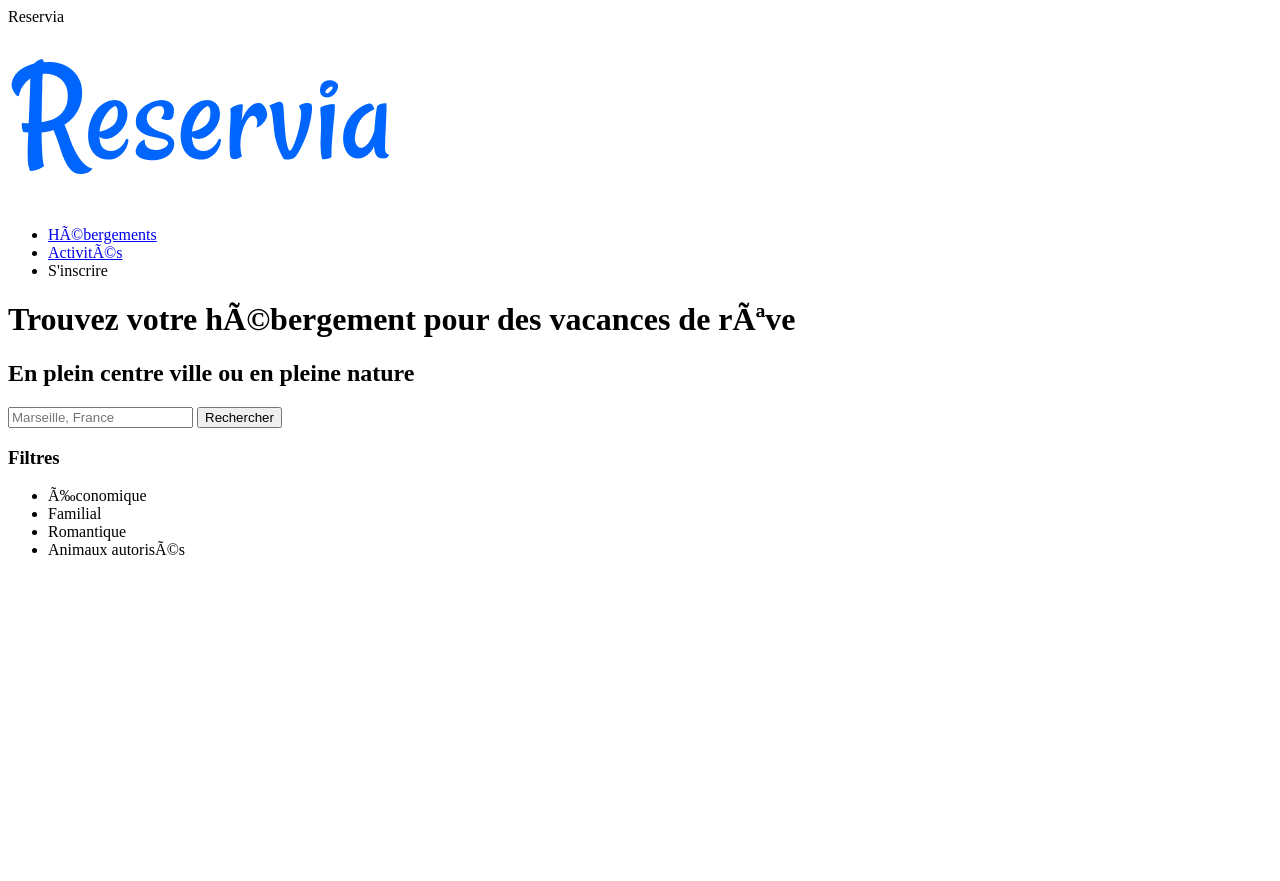
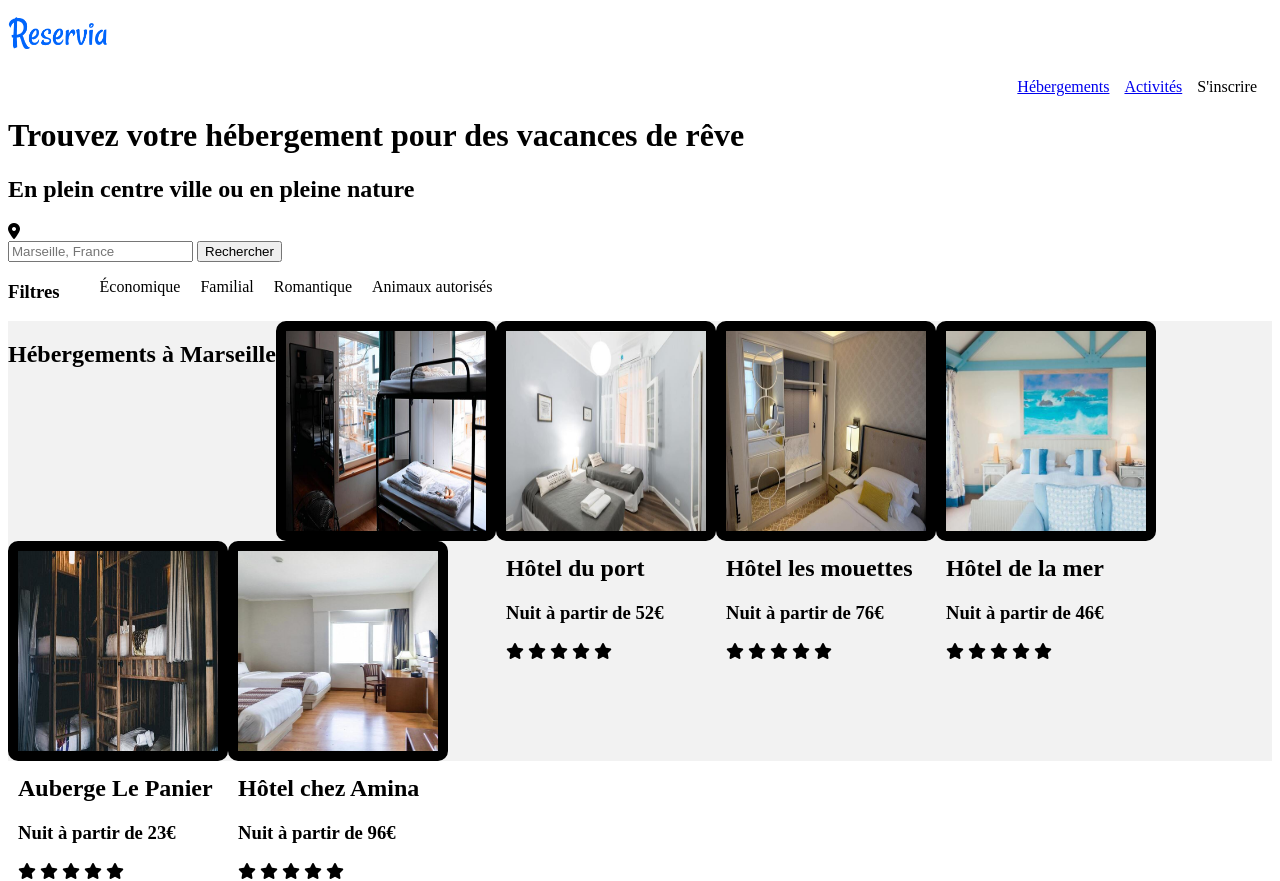
Before and after one commit to LoicLebert/LoicLebert_2_14122020, a plain HTML site: page reservia.html in a window 1280 px wide. Before the commit the page ends 800 px from the top, so only its background shows below. Drawn offline with Linux system fonts and the light colour scheme.

Commit message:
Modifications class

```diff
--- a/reservia.html
+++ b/reservia.html
@@ -1,21 +1,23 @@
 <!DOCTYPE html>
 <html lang="fr">
     <head>
-        <meta charset="UTF-8 />
+        <meta charset="utf-8" />
+        <link rel="stylesheet" href="style.css" />
         <title>Reservia</title>
+        <script src="https://kit.fontawesome.com/8264f3a608.js" crossorigin="anonymous"></script>
     </head>
 
     <body>
         <div id="bloc_page">
             <header>
                 <div id="logo">
-                    <img src="Ressources/images/logo/Reservia@3x.png" alt="Logo Reservia" />
+                    <img src="Ressources/images/logo/Reservia@3x.png" alt="Logo Reservia" width="100px" height="50px"/>
                 </div>
 
                 <nav>
                     <ul>
-                        <li><a href="#">Hébergements</a></li>
-                        <li><a href="#">Activités</a></li>
+                        <li><a href="#hebergements">Hébergements</a></li>
+                        <li><a href="#activites">Activités</a></li>
                         <li> S'inscrire</li>
                     </ul>
                 </nav>
@@ -27,12 +29,13 @@
 
                 <div id="recherche">
                     <div class="barre">
+                        <i class="fas fa-map-marker-alt"></i>
                         <form>
                             <input type="search" name="recherche" placeholder="Marseille, France" />
                             <input type="submit" value="Rechercher" />
                         </form>
                     </div>
-                    <div classe="filtres">
+                    <div class="filtres">
                         <h3>Filtres</h3>
                             <ul>
                                 <li>Économique</li>
@@ -42,5 +45,72 @@
                             </ul>
                     </div>
                 </div>
+            </header>
+
+            <section>
+                <div id="hebergements">
+                    <h1>Hébergements à Marseille</h1>
+                        <div class="premier_cadre">
+                            <img src="Ressources/images/hebergements/4_small/marcus-loke-WQJvWU_HZFo-unsplash.jpg" alt="Photo Marseille 1" width="200px" height="200px" />
+                            <h2>Auberge de la Cannebière</h2>
+                            <h3>Nuit à partir de 25€</h3>
+                            <i class="fas fa-star"></i>
+                            <i class="fas fa-star"></i>
+                            <i class="fas fa-star"></i>
+                            <i class="fas fa-star"></i>
+                            <i class="fas fa-star"></i>
+                        </div>
+                        <div class="deuxieme_cadre">
+                            <img src="Ressources/images/hebergements/4_small/fred-kleber-gTbaxaVLvsg-unsplash.jpg" alt="Photo Marseille 2" width="200px" height="200px" />
+                            <h2>Hôtel du port</h2>
+                            <h3>Nuit à partir de 52€</h3>
+                            <i class="fas fa-star"></i>
+                            <i class="fas fa-star"></i>
+                            <i class="fas fa-star"></i>
+                            <i class="fas fa-star"></i>
+                            <i class="fas fa-star"></i>
+                        </div>
+                        <div class="troisieme_cadre">
+                            <img src="Ressources/images/hebergements/4_small/reisetopia-B8WIgxA_PFU-unsplash.jpg" alt="Photo Marseille 3" width="200px" height="200px" />
+                            <h2>Hôtel les mouettes</h2>
+                            <h3>Nuit à partir de 76€</h3>
+                            <i class="fas fa-star"></i>
+                            <i class="fas fa-star"></i>
+                            <i class="fas fa-star"></i>
+                            <i class="fas fa-star"></i>
+                            <i class="fas fa-star"></i>
+                        </div>
+                        <div class="quatrieme_cadre">
+                            <img src="Ressources/images/hebergements/4_small/annie-spratt-Eg1qcIitAuA-unsplash.jpg" alt="Photo Marseille 4" width="200px" height="200px" />
+                            <h2>Hôtel de la mer</h2>
+                            <h3>Nuit à partir de 46€</h3>
+                            <i class="fas fa-star"></i>
+                            <i class="fas fa-star"></i>
+                            <i class="fas fa-star"></i>
+                            <i class="fas fa-star"></i>
+                            <i class="fas fa-star"></i>
+                        </div>
+                        <div class="cinquieme_cadre">
+                            <img src="Ressources/images/hebergements/4_small/nicate-lee-kT-ZyaiwBe0-unsplash.jpg" alt="Photo Marseille 5" width="200px" height="200px" />
+                            <h2>Auberge Le Panier</h2>
+                            <h3>Nuit à partir de 23€</h3>
+                            <i class="fas fa-star"></i>
+                            <i class="fas fa-star"></i>
+                            <i class="fas fa-star"></i>
+                            <i class="fas fa-star"></i>
+                            <i class="fas fa-star"></i>
+                        </div>
+                        <div class="sixieme_cadre">
+                            <img src="Ressources/images/hebergements/4_small/febrian-zakaria-M6S1WvfW68A-unsplash.jpg" alt="Photo Marseille 6" width="200px" height="200px" />
+                            <h2>Hôtel chez Amina</h2>
+                            <h3>Nuit à partir de 96€</h3>
+                            <i class="fas fa-star"></i>
+                            <i class="fas fa-star"></i>
+                            <i class="fas fa-star"></i>
+                            <i class="fas fa-star"></i>
+                            <i class="fas fa-star"></i>
+                        </div>
+                </div>
+            </section>
     </body>
 </html>
--- a/style.css
+++ b/style.css
@@ -0,0 +1,88 @@
+nav ul
+{
+    list-style-type: none;
+    display: flex;
+    justify-content: flex-end;
+}
+
+nav li
+{
+    margin-right: 15px;
+}
+
+section
+{
+    background-color: #f2f2f2;
+}
+
+#hebergements
+{
+    display: flex;
+    flex-direction: row;
+    flex-wrap: wrap;
+}
+
+.premier_cadre
+{
+    border: 10px black solid;
+    border-radius: 10px;
+    width: 200px;
+    height: 200px;
+}
+
+.deuxieme_cadre
+{
+    border: 10px black solid;
+    border-radius: 10px;
+    width: 200px;
+    height: 200px;
+}
+
+.troisieme_cadre
+{
+    border: 10px black solid;
+    border-radius: 10px;
+    width: 200px;
+    height: 200px;
+}
+
+.quatrieme_cadre
+{
+    border: 10px black solid;
+    border-radius: 10px;
+    width: 200px;
+    height: 200px;
+}
+
+.cinquieme_cadre
+{
+    border: 10px black solid;
+    border-radius: 10px;
+    width: 200px;
+    height: 200px;
+}
+
+.sixieme_cadre
+{
+    border: 10px black solid;
+    border-radius: 10px;
+    width: 200px;
+    height: 200px;
+}
+
+.filtres ul
+{
+    list-style-type: none;
+    display: flex;
+    flex-direction: row;
+}
+
+.filtres ul li
+{
+    margin-right: 20px;
+}
+
+.filtres
+{
+    display: flex;
+}
```
